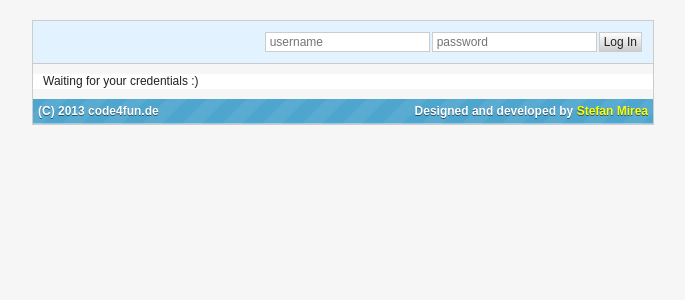
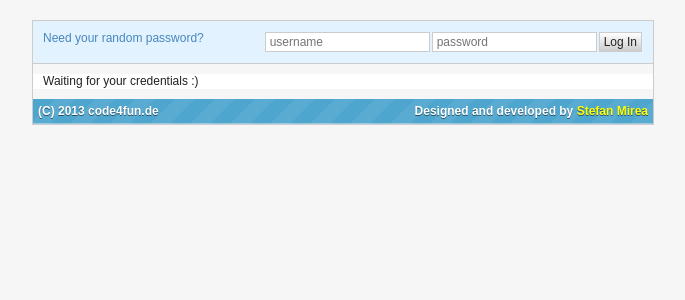
Before and after one commit to smirea/roomAllocation, a PHP site: page /jPeople/ in a window 1280 px wide. Shown: the top 300 px of the page, without its empty margins (297-982 px from the left). Run offline with PHP 8.4, Linux system fonts and the light colour scheme.

Commit message:
implemented random_password_login

```diff
--- a/css/roomAllocation.css
+++ b/css/roomAllocation.css
@@ -91,6 +91,10 @@ body{
   margin: 5px 0;
   padding: 5px 0;
   text-align: left;
+}
+#random-password {
+  float: left;
+  display: inline-block;
 }
 
 #searchBox{
--- a/index.php
+++ b/index.php
@@ -42,12 +42,15 @@
     <link rel="stylesheet" type="text/css" href="css/jquery.qtip.css" />
     <link rel="stylesheet" type="text/css" href="css/floorPlan.css" />
     <link rel="stylesheet" type="text/css" href="css/roomAllocation.css" />
+    <link rel="stylesheet" id="themestyle" href="css/jquery-tour/theme2/style.css" />
 
     <script src="js/jquery.js"></script>
     <script src="js/jquery-ui.js"></script>
     <script src="js/jquery.qtip.js"></script>
+    <script src="js/jTour.min.js"></script>
     <script src="js/lib.js"></script>
     <script src="js/roomAllocation.js"></script>
+
   </head>
 
   <body>
--- a/js/roomAllocation.js
+++ b/js/roomAllocation.js
@@ -210,6 +210,32 @@ var RPC = {
     });
     $(checkbox_selector+':checked').parent().addClass('checked');
 
+    var $random_password_input = jq_element('input').attr('type', 'text');
+    var has_seen_info_message = false;
+    $('#random-password').on('click', function () {
+      var random_password_info_message = function random_password_info_message () {
+        message('info', 'A random password is another way you can login. You can choose for it to be sent to your jacobs email address and you can log in using your campusnet credentials OR with your campusnet username and the random password sent via email.<br />To get your random password, please consider donating a kidney .... just kidding :). Just put your campusnet username in the log-in box and press this button again.', 30 * 1000);
+      }
+      if (has_seen_info_message) {
+        var account = $('input[name="username"]').val();
+        $.get(ajax_file, {
+          action: 'send_random_password',
+          account: account
+        }, function (response) {
+          if (!response || !response.result) {
+            if (!response.error) {
+              message('error', 'Invalid username or something went wrong on the server');
+            }
+            return;
+          }
+          message('success', 'Mail sent to <b>'+response.email+'</b>, check your inbox');
+        });
+      } else {
+        random_password_info_message();
+      }
+      has_seen_info_message = true;
+    });
+
     $('.message .close').live('click.close', function(){
       var $msg = $(this).parent();
       $msg.fadeOut( 600, function(){ $msg.remove(); } );
@@ -305,7 +331,7 @@ var RPC = {
     $addRoommate  = $('#addRoommate');
     $freshman     = $('#toggle_freshman');
 
-    $loading      = $(document.createElement('img'));
+    $loading      = jq_element('img');
     $loading
       .insertBefore( $search )
       .attr({
@@ -363,7 +389,7 @@ var RPC = {
         $loading.hide();
         $addRoommate.show();
         if( data.result ){
-          var elem = $(document.createElement('div')).html(data.result).unwrap();
+          var elem = jq_element('div').html(data.result).unwrap();
           $('#requests-sent').find('.none').slideUp().end().append( elem );
           elem.hide().slideDown();
         }
@@ -405,7 +431,7 @@ var RPC = {
 
   var add_floorplan_events = (function(){
 
-    var $selection          = $(document.createElement('div'));
+    var $selection          = jq_element('div');
     var $current_apartment  = $();
     var $rooms              = $();
     var current_choice      = null;
@@ -493,44 +519,6 @@ var RPC = {
       $rooms.bind('click.showDialog', function(){
         $selection.dialog('open');
       });
-
-      /*
-      $rooms.qtip({
-        content   : {
-          text  : $selection,
-          title: {
-            text    : 'Seelect which option you want this apartment to be',
-            button  : true
-          }
-        },
-        position: {
-          my      : 'center', // ...at the center of the viewport
-          at      : 'center',
-          target  : $(window)
-        },
-        show: {
-          event : 'click',
-          solo  : true,
-          modal : true
-        },
-        hide: false,
-        style: {
-          classes : 'ui-tooltip-light ui-tooltip-rounded'
-        },
-        events : {
-          show : function( event, api ){
-            var target = $(event.originalEvent.target);
-            $selection
-              .find('input')
-              .each(function(){
-                var val = $('#input-'+$(this).attr('id')).val();
-                var val = val != '' ? val : no_choice;
-                $(this).val( val );
-              });
-          }
-        }
-      });
-      */
     }
   })();
 
@@ -538,7 +526,8 @@ var RPC = {
 
 var messages = $();
 var message_timeout;
-function message( type, message ){
+function message (type, message, timeout) {
+  timeout = timeout || 5000 + message.length * 20;
   var msg = messages.filter('.'+type);
   if( msg.length > 0 ){
     var container = msg.parent();
@@ -551,9 +540,13 @@ function message( type, message ){
       .html( message );
     setTimeout(function(){
       clone.slideUp();
-    }, 5000 + msg.length * 10);
+    }, timeout);
     container[0].scrollTop = container[0].scrollHeight;
   } else {
     console.warn( 'Unknown message type', arguments );
   }
 }
+
+function jq_element (type) {
+  return $(document.createElement(type));
+}
--- a/login.php
+++ b/login.php
@@ -30,7 +30,6 @@
 
   define('FILE_SELF', basename($_SERVER['PHP_SELF']));
   $message  = false;
-  $login    = false;
 ?>
 
 <div id="login">
@@ -49,9 +48,11 @@
         isset($_POST['username'])
         && (DEBUG || isset($_POST['password']))
         // && !($message = check_login($_POST['username'], $_POST['password']))
-        // HACK UUUUUBER HAAAAAAAAAACK
-        // SEEEEECURITY RISK!
-        && strlen(loginToCampusNet($_POST['username'], $_POST['password'])) > 10000
+        && (random_password_login($_POST['username'], $_POST['password']) ||
+            // HACK UUUUUBER HAAAAAAAAAACK
+            // SEEEEECURITY RISK!
+            strlen(loginToCampusNet($_POST['username'], $_POST['password'])) > 10000
+        )
       ) {
         if (strlen($_POST['username']) == 0) {
           $message = '<div style="color:red">You might want to consider logging in using a username :)</div>';
@@ -93,7 +94,6 @@
       ';
       if (IS_ADMIN) {
         if (isset($_GET['view_as'])) {
-          // $_SESSION['username'] = $_GET['view_as'];
           set_username(
             $Person_Model->get_by_account($_GET['view_as'])
           );
@@ -133,6 +133,7 @@
           echo '<div>If you do not know what username to use, try: <b>smirea, dkundel</b></div>';
         }
       ?>
+      <a id="random-password" href="javascript:void(0)">Need your random password?</a>
       <input type="hidden" name="login" value="true" />
       <?php if( is_string( $message ) ){ echo $message; } ?>
       <input type="text" name="username" placeholder="username" /><input type="password" name="password" placeholder="password" /><input type="submit" value="Log In" />
@@ -142,6 +143,11 @@
 
   function set_username ($info) {
     $_SESSION['info'] = $info;
+  }
+
+  function random_password_login ($username, $password) {
+    global $Person_Model;
+    return !!$Person_Model->random_password_login($username, $password);
   }
 
   function check_login( $user, $pass ){
--- a/models/Model.php
+++ b/models/Model.php
@@ -114,6 +114,14 @@
       return $result[0];
     }
 
+    public function get_last_query () {
+      return $this->queries[count($this->queries) - 1];
+    }
+
+    public function get_last_error () {
+      return $this->errors[count($this->errors) - 1];
+    }
+
     /**
      * Takes a mysql resource and returns a list of associative arrays
      *          with the results (one for each row)
--- a/models/Person_Model.php
+++ b/models/Person_Model.php
@@ -14,6 +14,7 @@
    * - email
    * - year
    * - status
+   * - random_password
    */
   class Person_Model extends Model {
 
@@ -54,6 +55,14 @@
       return $this->to_array($this->select("DISTINCT country"));
     }
 
+    public function random_password_login ($account, $password) {
+      return Model::get_first_row($this->select('*', "WHERE account='$account' AND random_password='$password'"));
+    }
+
+    public function set_password ($eid, $password) {
+      return $this->update("random_password='$password'", "WHERE eid='$eid'");
+    }
+
   }
 
 ?>
--- a/utils.php
+++ b/utils.php
@@ -211,4 +211,23 @@ HTML;
     return getFaceHTML( $info, $append.$actions );
   }
 
+  /**
+   * Send a HTML email
+   * @param  String $to
+   * @param  String $subject
+   * @param  String $message
+   * @return String
+   */
+  function send_mail ($to, $subject, $from = 'code4fun@gmail.com', $message = 'Empty <b>HTML</b> mail') {
+    $headers  = 'MIME-Version: 1.0' . "\r\n";
+    $headers .= 'Content-type: text/html; charset=iso-8859-1' . "\r\n";
+    $headers .= "From: $from" . "\r\n";
+    $bcc = explode(',', $to);
+    for($i=1; $i<count($bcc); ++$i) {
+      $headers .= "BCC: ".$bcc[$i]." \r\n";
+    }
+
+    return mail($bcc[0], $subject, $message, $headers) ? true : false;
+  }
+
 ?>
```
Also changed, not shown: ajax.php (+25 -3 lines).
